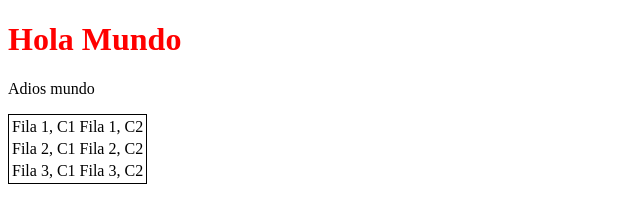
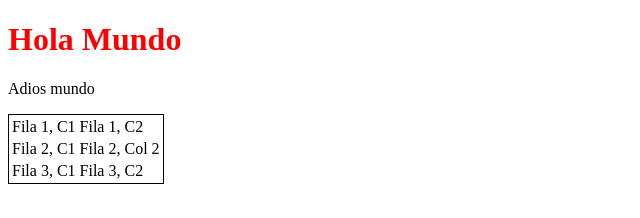
Before and after one commit to OctavioValdez/REPO-TIC-2-712153, a plain HTML site: page index.html in a window 1280 px wide. Shown: the full height of the page, 0-640 px from the left. Drawn offline with Linux system fonts and the light colour scheme.

Commit message:
modificacion tabla [2,2]

```diff
--- a/index.html
+++ b/index.html
@@ -16,7 +16,7 @@
       </tr>
       <tr>
         <td>Fila 2, C1</td>
-        <td>Fila 2, C2</td>
+        <td>Fila 2, Col 2</td>
       </tr>
       <tr>
         <td>Fila 3, C1</td>
```
